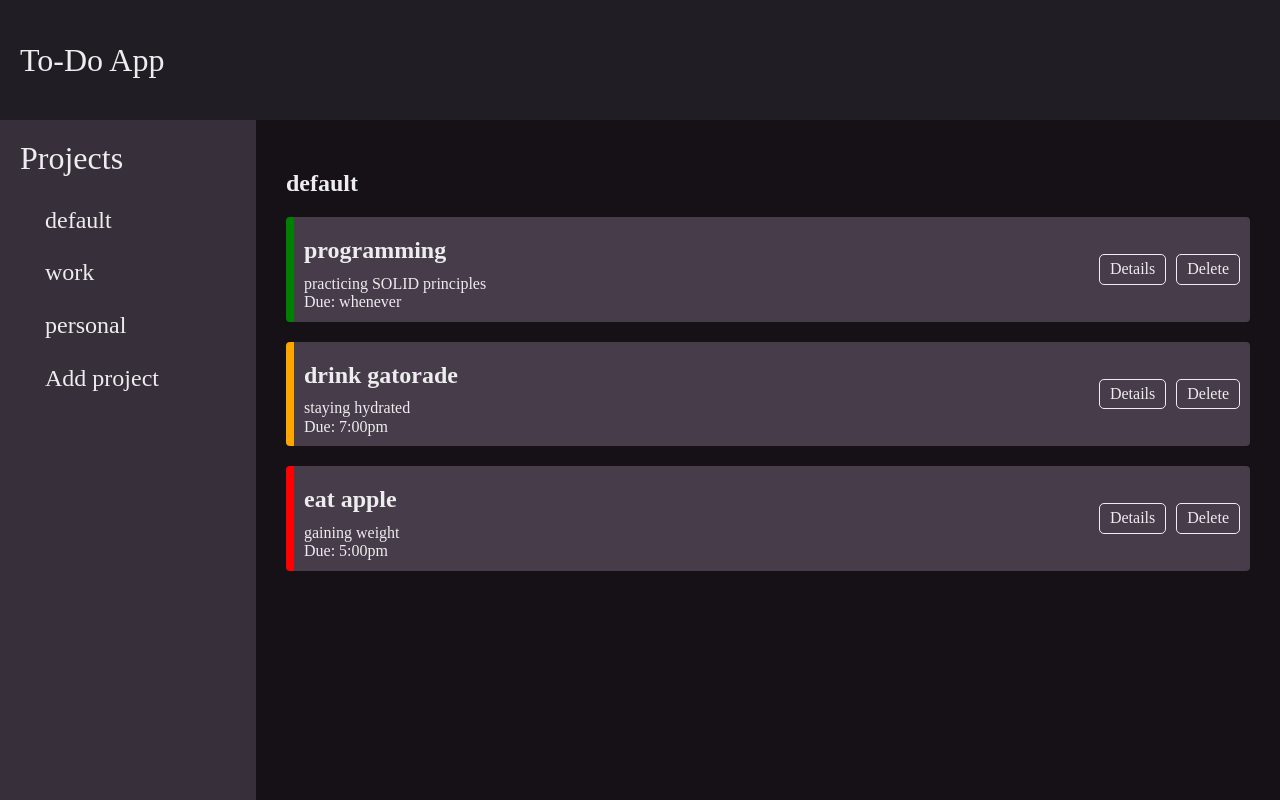
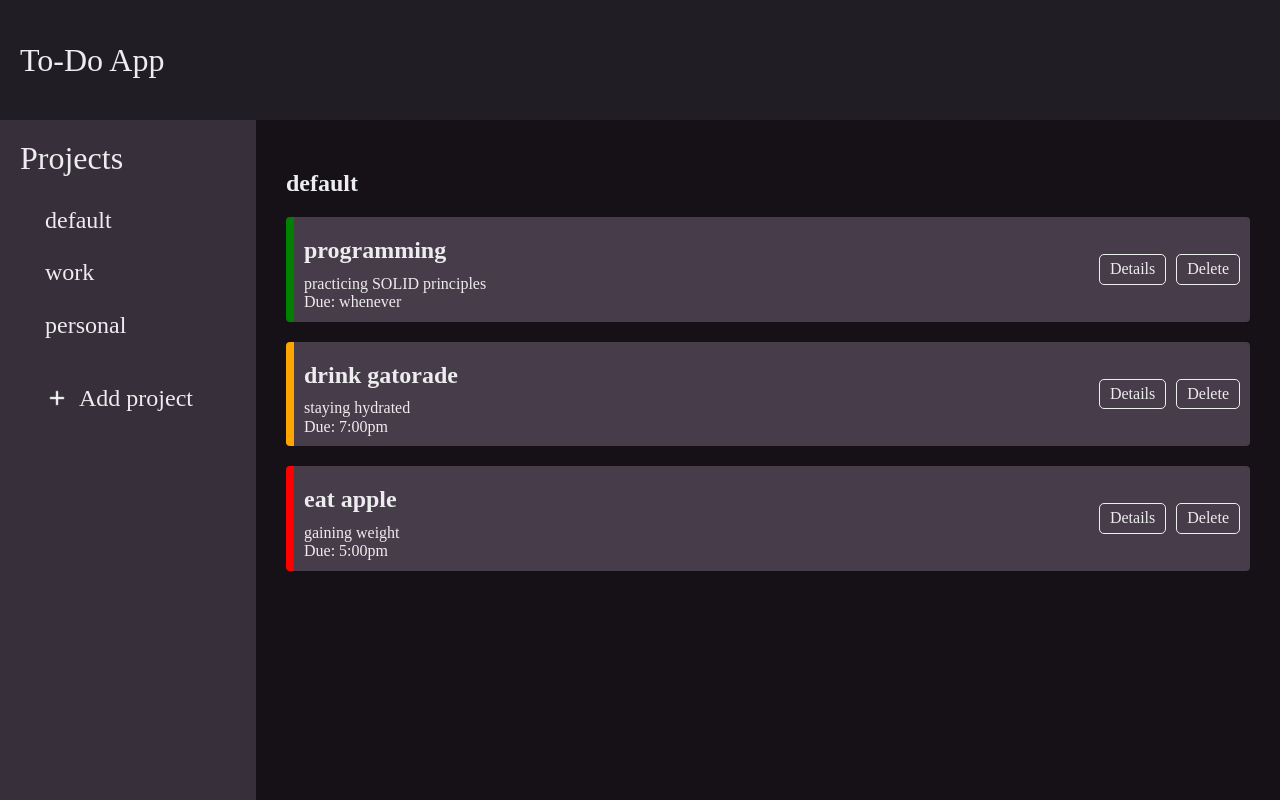
Before and after one commit to ap-6/odin-to-do-app, a website built with webpack: page src/index.html in a window 1280 px wide. Built offline with nearby package versions, Linux system fonts and the light colour scheme.

Commit message:
Add icon to new project button

```diff
--- a/src/dom.js
+++ b/src/dom.js
@@ -1,4 +1,5 @@
 import deleteIcon from './assets/trash-can-outline.svg';
+import plusIcon from './assets/plus_white.png';
 
 const sidebar = document.getElementById('sidebar');
 const main = document.getElementById('main');
@@ -29,11 +30,23 @@ function renderProjects(projectManager) {
     });
 
     //append "Add project" option
-    const createNewProjectElement = document.createElement('span');
-    createNewProjectElement.textContent = 'Add project';
-    createNewProjectElement.classList.add('project-name');
-    createNewProjectElement.classList.add('text-medium');
-    projectsContainer.appendChild(createNewProjectElement);
+    const newProjectContainer = document.createElement('btn');
+    const newProjectText = document.createElement('span');
+    const newProjectIcon = document.createElement('img');
+
+    newProjectIcon.src = plusIcon;
+    newProjectIcon.alt = 'Plus symbol';
+    newProjectIcon.classList.add('new-project-btn-icon');
+
+    newProjectText.textContent = 'Add project';
+
+    newProjectContainer.classList.add('project-name');
+    newProjectContainer.classList.add('new-project-btn');
+    newProjectText.classList.add('text-medium');
+
+    newProjectContainer.appendChild(newProjectIcon);
+    newProjectContainer.appendChild(newProjectText);
+    projectsContainer.appendChild(newProjectContainer);
 }
 
 function renderTodos(projectName, projectManager) {
--- a/src/style.css
+++ b/src/style.css
@@ -250,3 +250,16 @@ body {
 #modal-priority {
     grid-row: 3 / 4;
 }
+
+.new-project-btn-icon {
+    width: 24px;
+    height: auto;
+
+}
+
+.new-project-btn {
+    display: flex;
+    align-items: center;
+    gap: 10px;
+    margin-top: 20px;
+}
```
